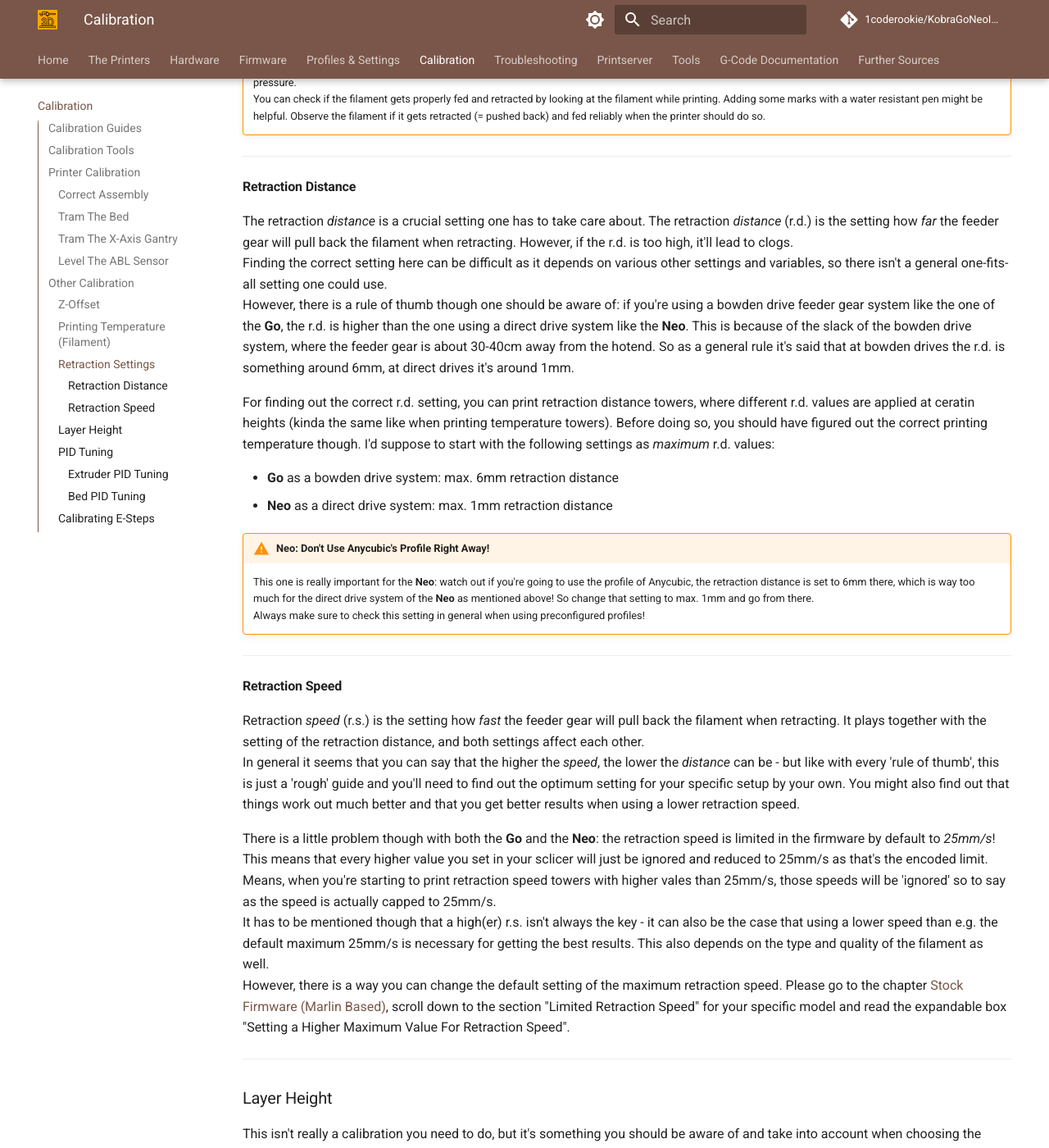
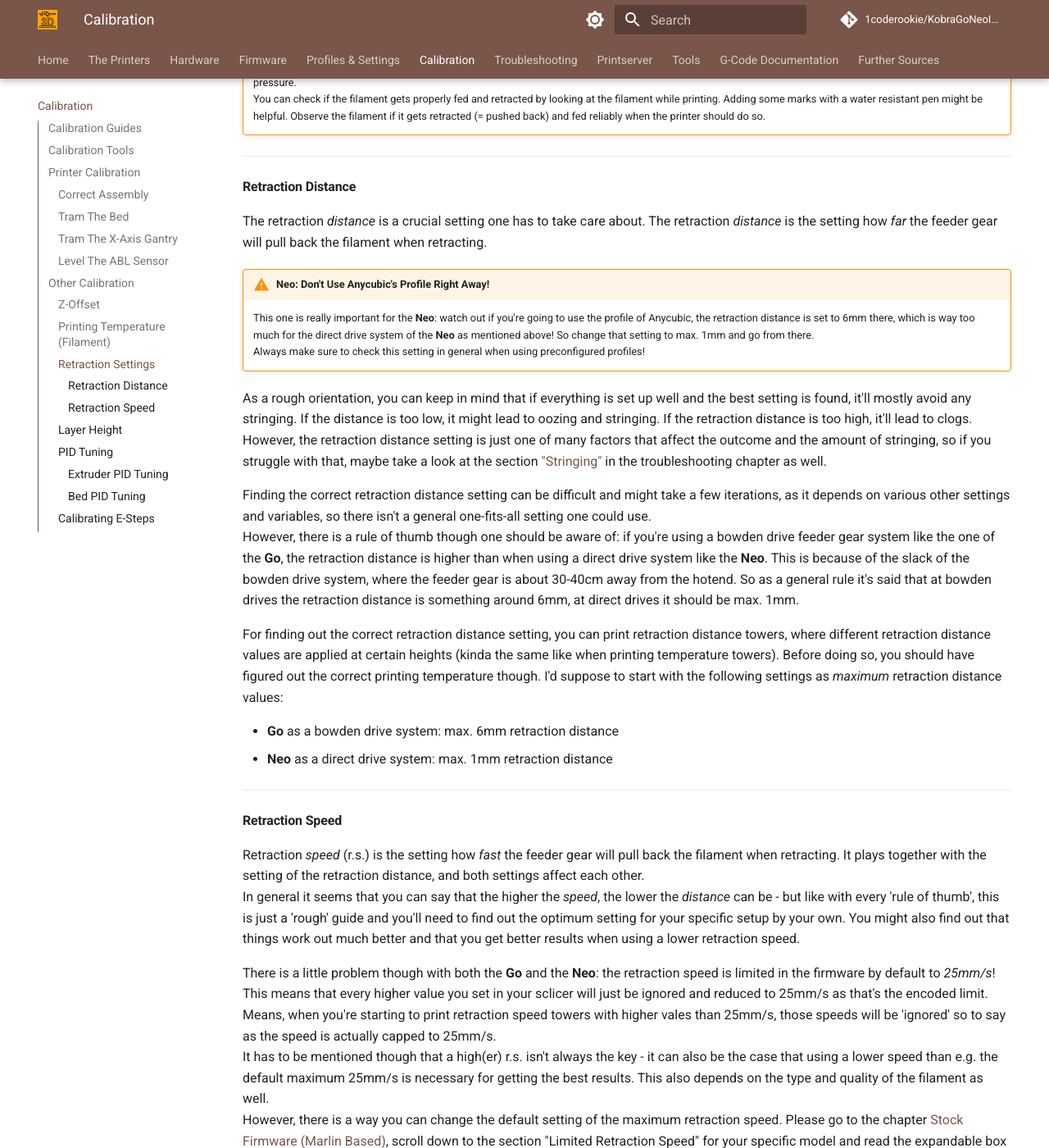
Before and after one commit to 1coderookie/KobraGoNeoInsights, an MkDocs documentation site: the page built from docs/calibration.md, in a window 1280 px wide and 1400 px high, scrolled down 6508 px. Shown: the whole window at 82% size. Built offline with MkDocs 1.6.1 and Material for MkDocs 9.7.7, drawn with Linux system fonts in a browser that asks for light colours; comment, search, counter and statistics services are not loaded.

Commit message:
Update calibration.md

```diff
--- a/docs/calibration.md
+++ b/docs/calibration.md
@@ -162,19 +162,23 @@
 ---
 
 #### Retraction Distance
-The retraction *distance* is a crucial setting one has to take care about. The retraction *distance* (r.d.) is the setting how *far* the feeder gear will pull back the filament when retracting. However, if the r.d. is too high, it'll lead to clogs.
-Finding the correct setting here can be difficult as it depends on various other settings and variables, so there isn't a general one-fits-all setting one could use.
-However, there is a rule of thumb though one should be aware of: if you're using a bowden drive feeder gear system like the one of the **Go**, the r.d. is higher than the one using a direct drive system like the **Neo**. This is because of the slack of the bowden drive system, where the feeder gear is about 30-40cm away from the hotend. So as a general rule it's said that at bowden drives the r.d. is something around 6mm, at direct drives it's around 1mm.
-
-For finding out the correct r.d. setting, you can print retraction distance towers, where different r.d. values are applied at ceratin heights (kinda the same like when printing temperature towers). Before doing so, you should have figured out the correct printing temperature though. I'd suppose to start with the following settings as *maximum* r.d. values:
-
-- **Go** as a bowden drive system: max. 6mm retraction distance
-- **Neo** as a direct drive system: max. 1mm retraction distance
+The retraction *distance* is a crucial setting one has to take care about. The retraction *distance* is the setting how *far* the feeder gear will pull back the filament when retracting.
 
 !!! warning "**Neo:** Don't Use Anycubic's Profile Right Away!"
 
     This one is really important for the **Neo**: watch out if you're going to use the profile of Anycubic, the retraction distance is set to 6mm there, which is way too much for the direct drive system of the **Neo** as mentioned above! So change that setting to max. 1mm and go from there.
     Always make sure to check this setting in general when using preconfigured profiles!
+
+As a rough orientation, you can keep in mind that if everything is set up well and the best setting is found, it'll mostly avoid any stringing. If the distance is too low, it might lead to oozing and stringing. If the retraction distance is too high, it'll lead to clogs.
+However, the retraction distance setting is just one of many factors that affect the outcome and the amount of stringing, so if you struggle with that, maybe take a look at the section ["Stringing"](troubleshooting.md#stringing) in the troubleshooting chapter as well.
+
+Finding the correct retraction distance setting can be difficult and might take a few iterations, as it depends on various other settings and variables, so there isn't a general one-fits-all setting one could use.
+However, there is a rule of thumb though one should be aware of: if you're using a bowden drive feeder gear system like the one of the **Go**, the retraction distance is higher than when using a direct drive system like the **Neo**. This is because of the slack of the bowden drive system, where the feeder gear is about 30-40cm away from the hotend. So as a general rule it's said that at bowden drives the retraction distance is something around 6mm, at direct drives it should be max. 1mm.
+
+For finding out the correct retraction distance setting, you can print retraction distance towers, where different retraction distance values are applied at certain heights (kinda the same like when printing temperature towers). Before doing so, you should have figured out the correct printing temperature though. I'd suppose to start with the following settings as *maximum* retraction distance values:
+
+- **Go** as a bowden drive system: max. 6mm retraction distance
+- **Neo** as a direct drive system: max. 1mm retraction distance
 
 ---
 
```
